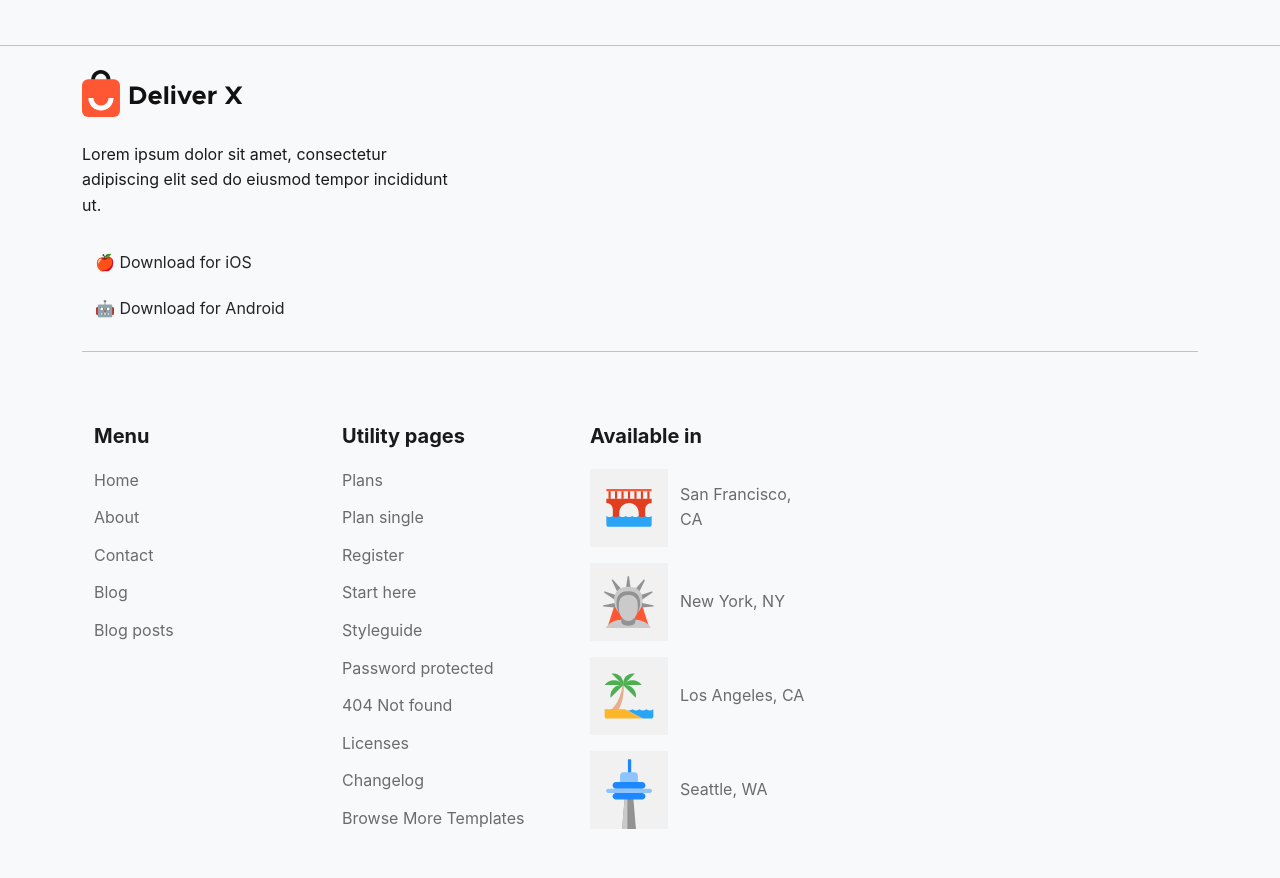
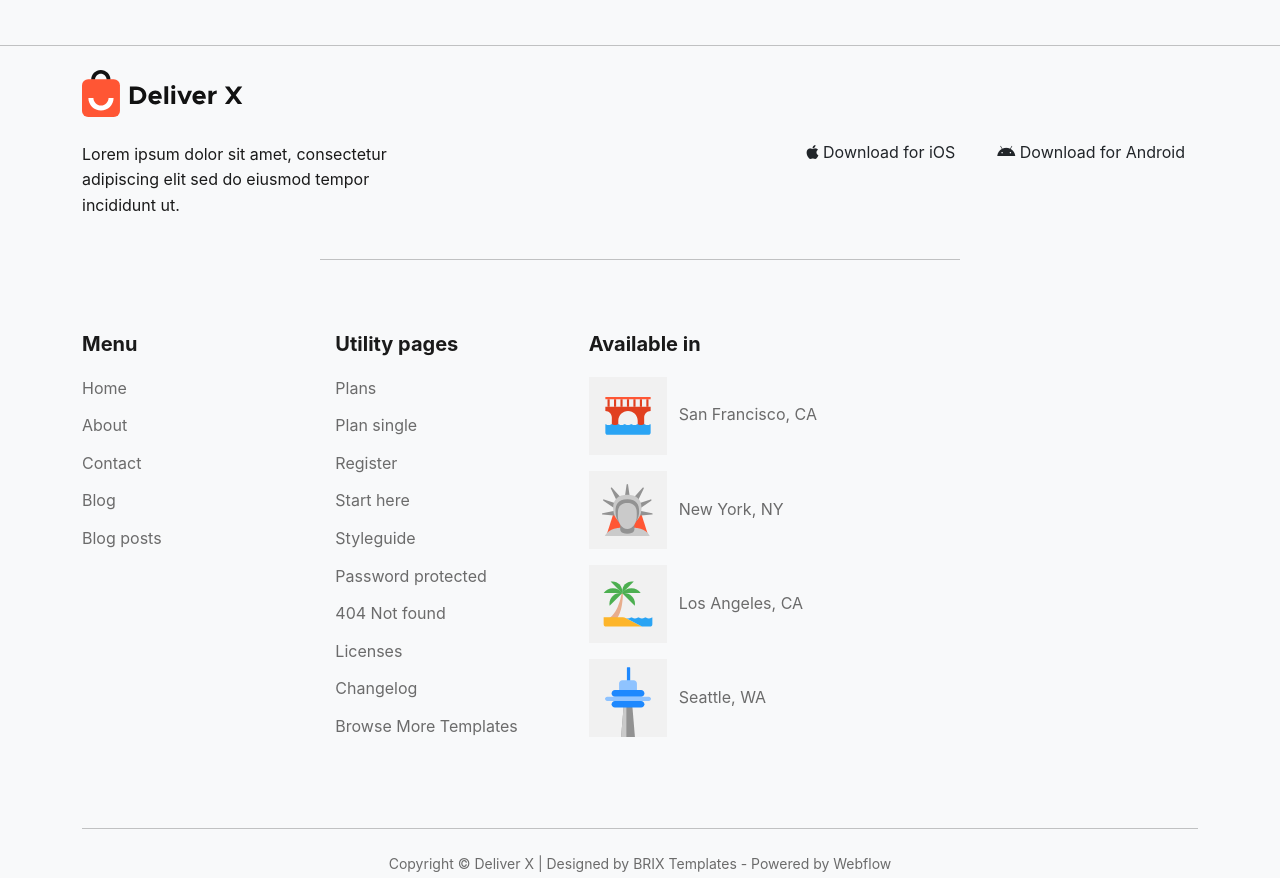
Before and after one commit to kinanix7/about-page, a plain HTML site: page index.html in a window 1280 px wide. Shown: the part 4970-5848 px from the top of the page. Drawn offline with nearby package versions, Linux system fonts and the light colour scheme.

Commit message:
fix Download Section

```diff
--- a/index.html
+++ b/index.html
@@ -6,6 +6,7 @@
     <title>About - Deliver X</title>
     <!-- Bootstrap CSS -->
     <link href="https://cdn.jsdelivr.net/npm/bootstrap@5.3.0/dist/css/bootstrap.min.css" rel="stylesheet">
+     <link rel="stylesheet" href="https://cdnjs.cloudflare.com/ajax/libs/font-awesome/6.4.0/css/all.min.css">
     <!-- Custom CSS -->
     <link rel="stylesheet" href="css/style.css">
     <link rel="icon" href="assets/icons/logo Deliver x.svg" rel="shortcut icon" >
@@ -274,29 +275,58 @@
                 </div>
             </div>
         </div>
+
           <hr class="my-4">
 
+
+
+
+
+ <!-- Download Section -->
+    <section class="app-download-section bg-light" id="download">
         <div class="container">
-                <div class="col-lg-4 mb-4">
-                    <div class="footer-brand">
-                        <div class="logo-container mb-4">
+            <div class="row align-items-center">
+                <div class="col-md-4">
+                    <div class="brand-info">
                             <img src="assets/images/logo Deliver x.svg" alt="Deliver X Logo" class="logo-image">
+                        <p class="footer-description mt-4" >Lorem ipsum dolor sit amet, consectetur adipiscing elit sed do eiusmod tempor incididunt ut.</p>
                     </div>
-                        <p class="footer-description " >Lorem ipsum dolor sit amet, consectetur adipiscing elit sed do eiusmod tempor incididunt ut.</p>
-                        <div class="download-buttons mt-4 d-flexflex-column flex-md-row">
-                            <a href="#" class="btn btn-download btn-ios mb-2">
-                                <span class="download-icon">🍎</span>
+                </div>
+                <div class="col-md-8">
+                    <div class="download-buttons d-flex flex-column flex-md-row justify-content-md-end bg-red">
+                        <a href="#" class="btn btn-download btn-ios me-md-3 mb-3 mb-md-0">
+                            <i class="fab fa-apple download-icon"></i>
                             Download for iOS
                         </a>
                         <a href="#" class="btn btn-download btn-android">
-                                <span class="download-icon">🤖</span>
+                            <i class="fab fa-android download-icon"></i>
                             Download for Android
                         </a>
                     </div>
                 </div>
+            </div>
+        </div>
+<hr class="my-4 w-50 mx-auto">
+    </section>
 
-                </div>
-                          <hr class="my-4">
+
+
+
+
+
+
+
+
+
+
+
+
+
+
+
+
+
+
 
     <!-- Footer -->
     <footer class="footer py-5">
```
Also changed, not shown: assets/icons/apple-brands-solid-full.svg (added). Lines whose indentation alone changed are shown as unchanged.
